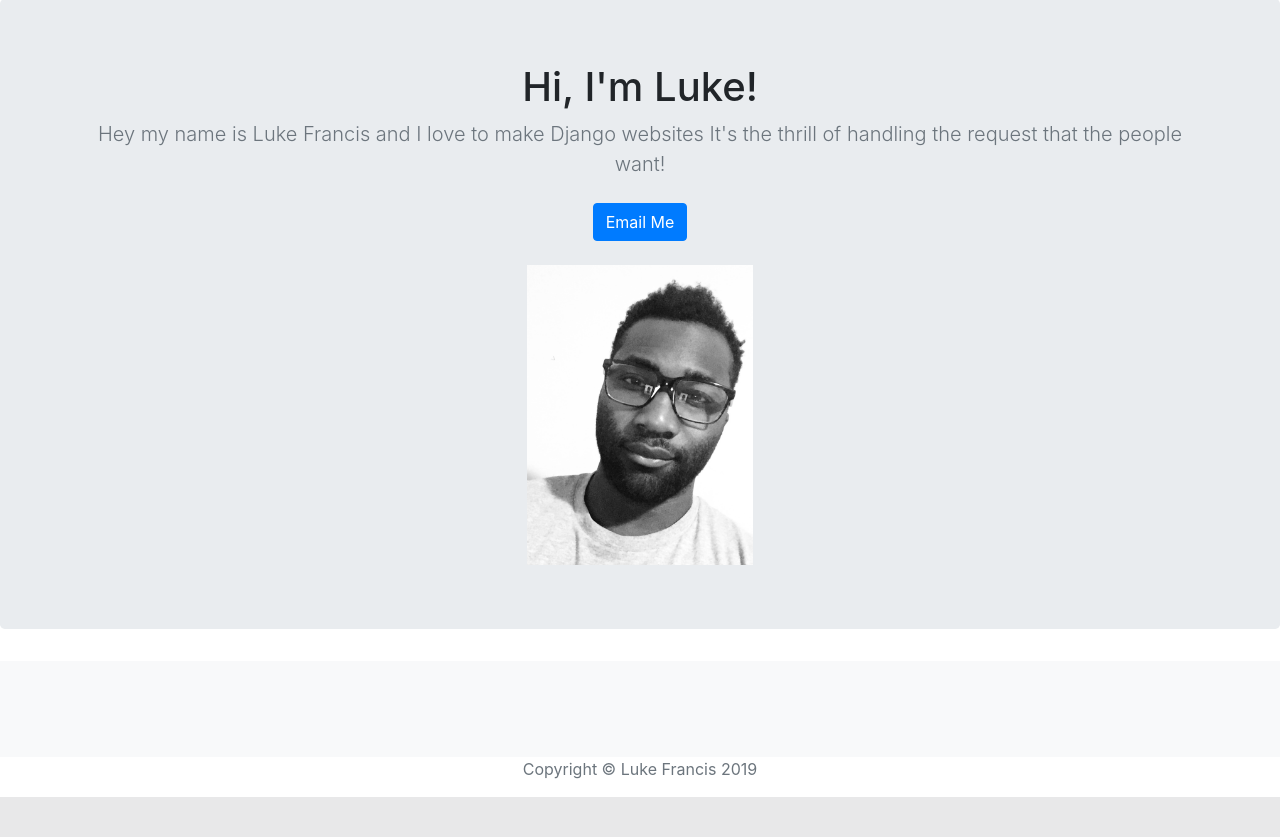
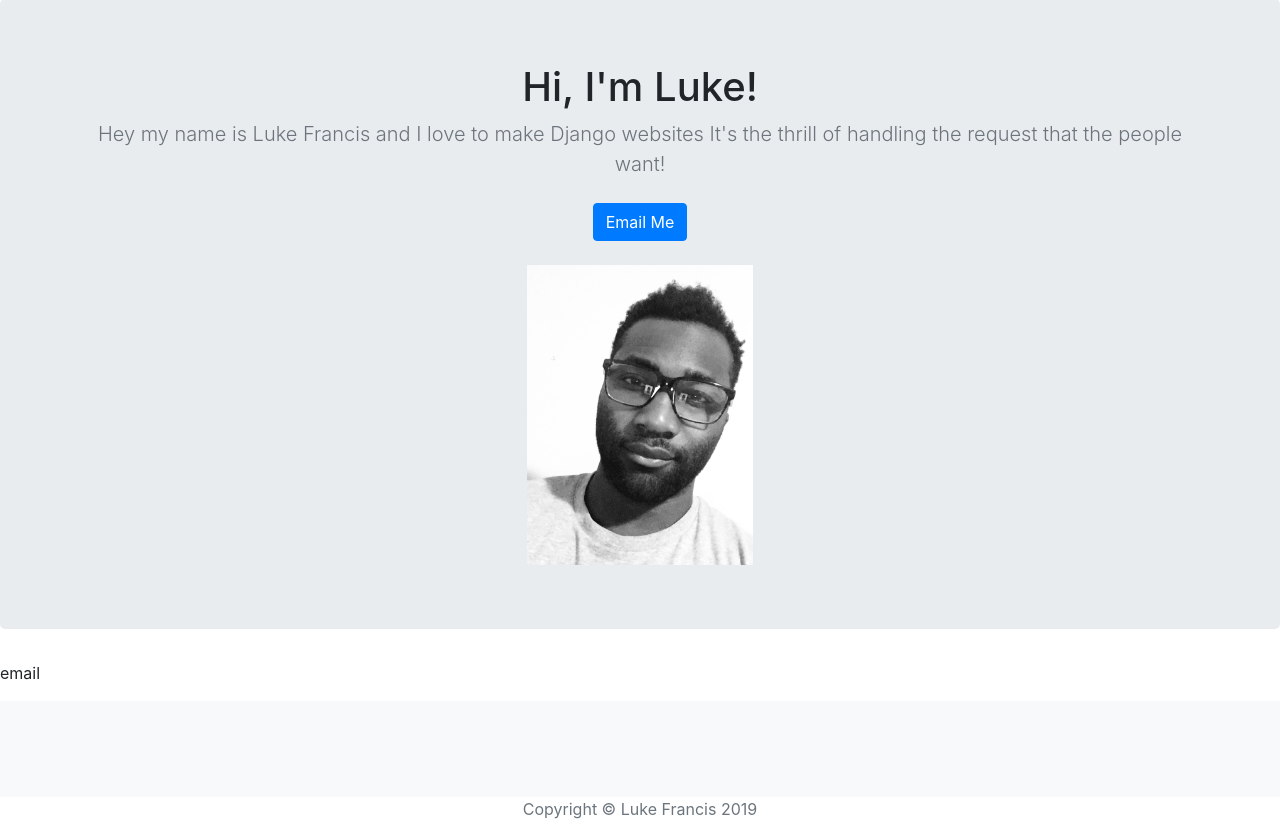
Before and after one commit to lukefrancis5/portfolio, a Django app: page / in a window 1280 px wide. Shown: the part 57-894 px from the top of the page. Before the commit the page ends 854 px from the top, so only its background shows below. Run offline with Django 3.2, Linux system fonts and the light colour scheme; data that the repository does not hold is empty; some libraries are stand-ins or nearby versions.

Commit message:
added ptag

```diff
--- a/jobs/templates/jobs/home.html
+++ b/jobs/templates/jobs/home.html
@@ -59,6 +59,8 @@
     </div>
   </section>
 
+  <p>email</p>
+
   <div class="album py-5 bg-light">
     <div class="container">
 
```
